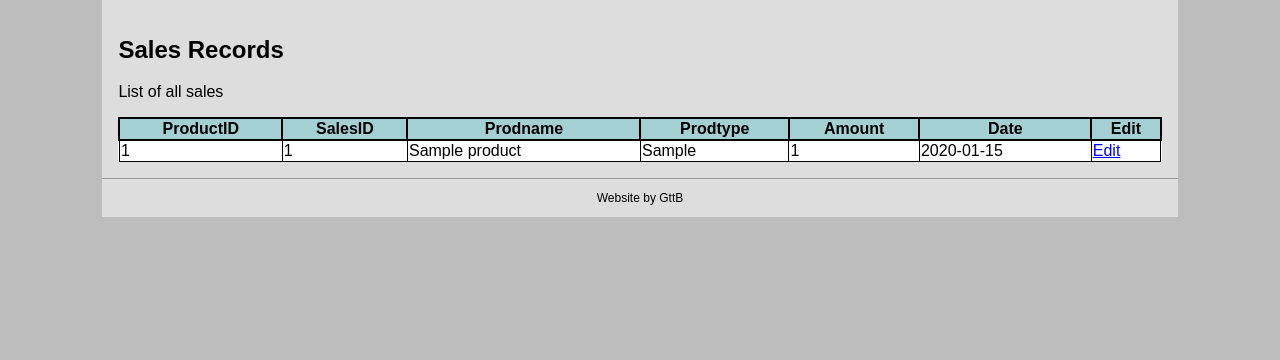
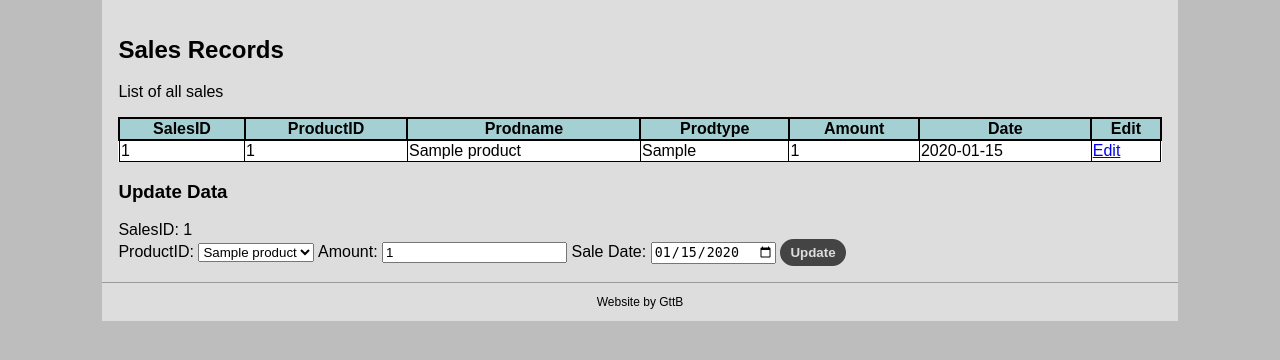
Before and after one commit to nishta-19/Managing-IT-Projects, a PHP site: page /display_sales_records.php?id=1 in a window 1280 px wide. Shown: the part 175-535 px from the top of the page. Run offline with PHP 8.4, Linux system fonts and the light colour scheme; tables that the repository leaves empty hold one stand-in row (values such as "Sample post").

Commit message:
Made it bootiful. Also fixed a misspelling of amount

```diff
--- a/add_sales_records.php
+++ b/add_sales_records.php
@@ -21,7 +21,7 @@ $ResultSet1 = $con->query("SELECT Prodname FROM product");
 				}
 				?>
 				</select><br>
-			Ammount: <input type="number" name="item" id="item"><br>
+			Amount: <input type="number" name="item" id="item"><br>
 			User: 				<select name="UserID" id="UserID" required>
 				<?php
 				while ($row = mysqli_fetch_array($ResultSet)){
--- a/display_sales_records.php
+++ b/display_sales_records.php
@@ -28,8 +28,8 @@
 		echo "<table class='displaytable'>
 		<tr>
 		<tr>
+		<th>SalesID</th>
 		<th>ProductID</th>
-		<th>SalesID</th>
 		<th>Prodname</th>
 		<th>Prodtype</th>
 		<th>Amount</th>
@@ -39,17 +39,22 @@
 		while($row = mysqli_fetch_array($resultSales))
 		{
 			echo "<tr>";
+			echo "<td>" . $row['SalesID'] . "</td>";
 			echo "<td>" . $row['ProductID'] . "</td>";
-			echo "<td>" . $row['SalesID'] . "</td>";
 			echo "<td>" . $resultP[intval($row['ProductID'] - 1 )]['Prodname'] . "</td>";
 			echo "<td>" . $resultP[intval($row['ProductID'] - 1 )]['Prodtype'] . "</td>";
 			echo "<td>" . $row['Ammount'] . "</td>";
 			echo "<td>" . $row['Date'] . "</td>";
-			?><td> <a href="edit_sales_records.php?id=<?php echo $row['SalesID']?>">Edit</td><?php
+			?><td> <a href="display_sales_records.php?id=<?php echo $row['SalesID']?>">Edit</td><?php
 			echo "</tr>";
 		}
 		echo "</table>";
 		mysqli_close($connect);
+		error_reporting(0);
+		if($_GET['id'] == true) {
+			include 'edit_sales_records.php';
+		}
+
 		?>
 	</article>
 	<?php include("footer.inc"); ?>
--- a/edit_sales_records.php
+++ b/edit_sales_records.php
@@ -3,7 +3,7 @@ $servername = "localhost";
 $username = "root";
 $password = "";
 $dbname = "phpsprint1";
-include "display_sales_records.php";
+//include "display_sales_records.php";
 
 
 $connect = new mysqli($servername, $username, $password, $dbname);
@@ -37,11 +37,21 @@ if(isset($_POST['update']))
 <h3>Update Data</h3>
 SalesID: <?php echo $SalesID?>
 <form method="POST">
-  <label for="ProductID">ProductID </label>
-  <input type="text" name="ProductID" value="<?php echo $row['ProductID'] ?>" placeholder="Enter ProductID" Required>
-  <label for="Amount">Amount </label>
+  <label for="ProductID">ProductID: </label>
+
+  <select name="ProductID" id="ProductID"  required>
+				<?php
+                $ResultSet1 = $connect->query("SELECT * FROM product");
+                while ($prow = mysqli_fetch_array($ResultSet1)){
+
+                    echo "<option value='" . $prow['ProductID'] . "'>" . $prow['Prodname'] . "</option>";
+				}
+				?>
+				</select>
+
+  <label for="Amount">Amount: </label>
   <input type="text" name="Amount" value="<?php echo $row['Ammount'] ?>" placeholder="Enter Amount" Required>
-  <label for="Date">Sale Date </label>
-  <input type="text" name="Date" value="<?php echo $row['Date'] ?>" placeholder="Enter Date" Required>
+  <label for="Date">Sale Date: </label>
+  <input type="date" name="Date" value="<?php echo $row['Date'] ?>" placeholder="Enter Date" Required>
   <input type="submit" name="update" value="Update">
 </form>
```
